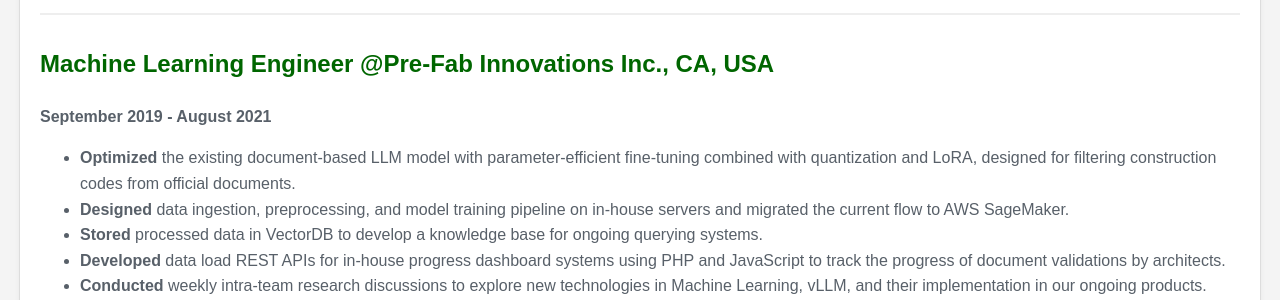
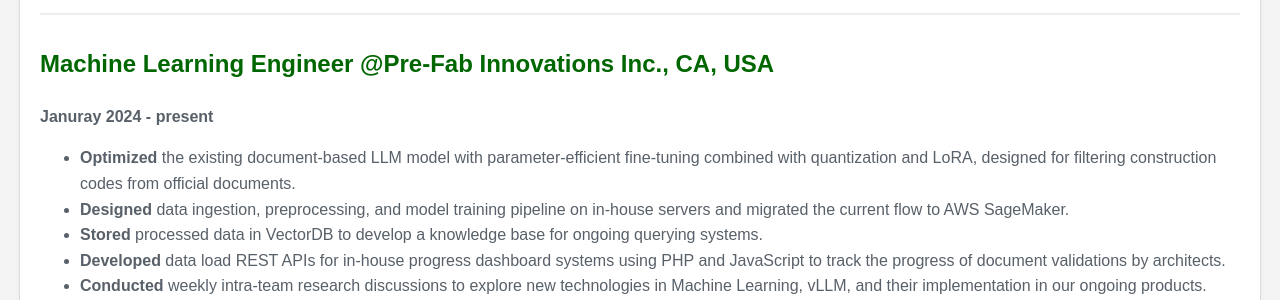
Before and after one commit to 05satyam/05satyam.github.io, a Jekyll site: the page built from experience.md, in a window 1280 px wide. Shown: the part 262-562 px from the top of the page. Built offline with Jekyll 4.4.1, drawn with Linux system fonts in a browser that asks for light colours.

Commit message:
adding some basic chnages

```diff
--- a/experience.md
+++ b/experience.md
@@ -6,7 +6,7 @@ title: Work Experience
 # Work Experience
 
 ## Machine Learning Engineer @Pre-Fab Innovations Inc., CA, USA
-**September 2019 - August 2021**
+**Januray 2024 - present**
 
 - **Optimized** the existing document-based LLM model with parameter-efficient fine-tuning combined with quantization and LoRA, designed for filtering construction codes from official documents.
 - **Designed** data ingestion, preprocessing, and model training pipeline on in-house servers and migrated the current flow to AWS SageMaker.
```
